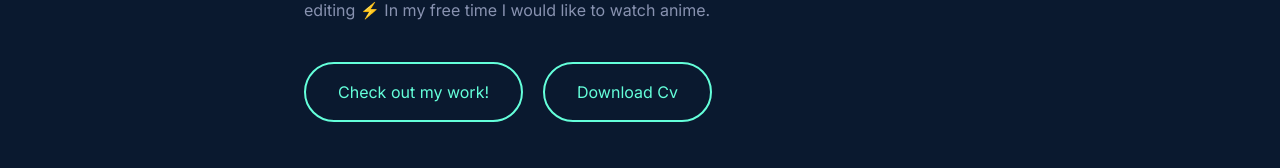
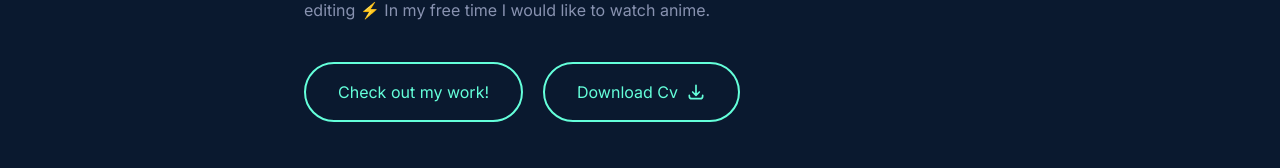
Before and after one commit to da-nn-yy/daniel-merga-portfolio-nextjs, a Next.js app: page / in a window 1280 px wide. Shown: the part 450-618 px from the top of the page. Built offline with nearby package versions, Linux system fonts and the light colour scheme.

Commit message:
feat: add downloadable CV button to Hero section

```diff
--- a/src/components/Hero.tsx
+++ b/src/components/Hero.tsx
@@ -3,6 +3,7 @@ import { motion } from 'framer-motion';
 import Typewriter from 'typewriter-effect';
 import { FiGithub, FiInstagram, FiLinkedin, FiMail } from 'react-icons/fi';
 import { LiaTelegram } from 'react-icons/lia';
+
 
 
 const SocialLink = ({ href, Icon }: { href: string; Icon: any }) => (
@@ -92,7 +93,27 @@ const Hero = () => {
           whileTap={{ scale: 0.95 }}
           className="ml-5 px-8 py-4 transition-colors border-2 rounded-[100px] border-secondary text-secondary hover:bg-secondary/10"
           >
+          <a
+              href='/DanielMerga-Resume.pdf'
+              download="DanielMerga-Resume.pdf"
+              className='flex items-center gap-2'>
           Download Cv
+          <svg
+              className="w-5 h-5"
+              fill="none"
+              stroke="currentColor"
+              viewBox="0 0 24 24"
+              xmlns="http://www.w3.org/2000/svg"
+            >
+              <path
+                strokeLinecap="round"
+                strokeLinejoin="round"
+                strokeWidth={2}
+                d="M4 16v1a3 3 0 003 3h10a3 3 0 003-3v-1m-4-4l-4 4m0 0l-4-4m4 4V4"
+              />
+            </svg>
+          </a>
+
         </motion.button>
         <motion.div className="flex text-[24px] gap-x-6 max-w-max mx-auto lg:mx-0"
                       initial={{ opacity: 0, y: 20 }}
```
Also changed, not shown: 1 other file (tests, documents, lock files or other folders).
